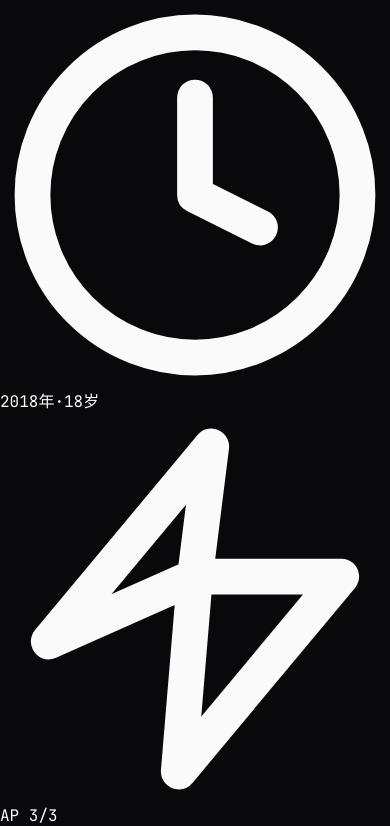
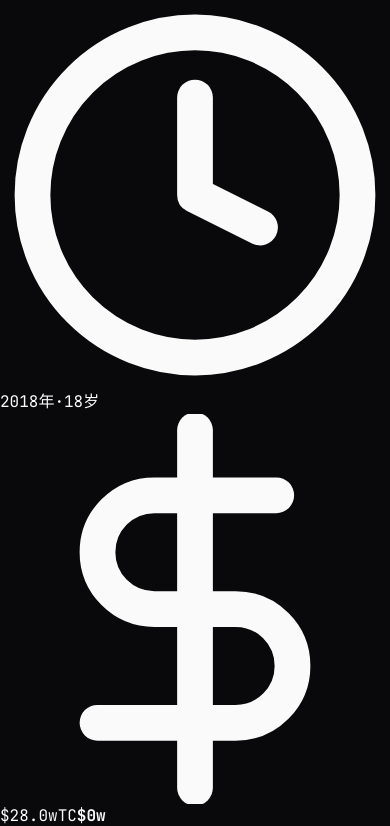
Before and after one commit to DeanChensj/sv-life-reboot, a React (Vite) app: page / in a window 390 px wide. Shown: the top 826 px of the page. Built offline with nearby package versions, Linux system fonts and the light colour scheme.

Commit message:
fix: remove obsolete AP display from mobile layout

```diff
--- a/src/App.tsx
+++ b/src/App.tsx
@@ -216,13 +216,7 @@ export default function App() {
               {gameState.year}年·{gameState.age}岁
             </span>
 
-            {/* Action Points (AP) Tag */}
-            {gameState.ap !== undefined && (
-              <span className="flex items-center gap-1 font-extrabold text-indigo-300 shrink-0 bg-indigo-500/15 px-2 py-0.5 rounded-md border border-indigo-500/30 shadow-[0_0_10px_rgba(99,102,241,0.25)] tabular-nums">
-                <svg className="w-3 h-3 text-indigo-400 fill-indigo-400/30" viewBox="0 0 24 24" fill="none" stroke="currentColor" strokeWidth="2.2" strokeLinecap="round" strokeLinejoin="round"><polygon points="13 2 3 14 12 10 11 22 21 10 12 10 13 2"/></svg>
-                AP {gameState.ap}/{gameState.max_ap || 3}
-              </span>
-            )}
+
 
             {/* Cash Tag */}
             <span className="flex items-center gap-1 font-black text-emerald-400 shrink-0 bg-emerald-500/10 px-2.5 py-0.5 rounded-md border border-emerald-500/20 tabular-nums">
```
